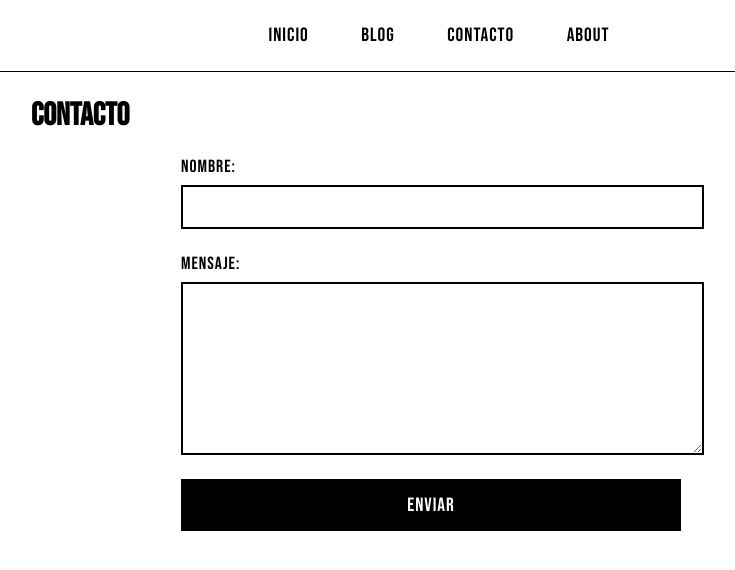
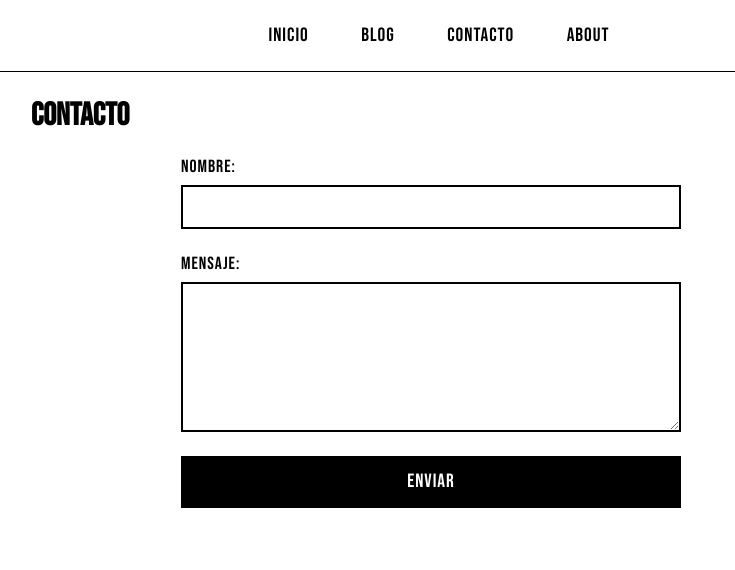
Before and after one commit to sosaricky/rickysosa, a Jekyll site: the page built from contact.md, in a window 1280 px wide. Shown: the top 570 px of the page, without its empty margins (209-944 px from the left). Built offline with Jekyll 4.4.1, drawn with Linux system fonts in a browser that asks for light colours.

Commit message:
solucionado el ancho del boton del form

```diff
--- a/_includes/head.html
+++ b/_includes/head.html
@@ -77,6 +77,8 @@
     cursor: pointer;
     transition: all 0.3s;
     margin-top: 1rem;
+    box-sizing: border-box;
+    width: 100%;
   }
 
   /* Tipografía para las etiquetas (labels) */
@@ -86,17 +88,18 @@
     font-size: 1.1rem;
     color: #000;
     margin-bottom: 0.5rem;
-    text-transform: uppercase; /* Opcional: MAYÚSCULAS */
+    text-transform: uppercase;
   }
 
   /* Tipografía para campos de texto */
   .form-input {
-    font-family: 'Inter', sans-serif; /* Legible y moderna */
+    font-family: 'Inter', sans-serif;
     font-size: 1rem;
     padding: 0.6rem;
     border: 2px solid #000;
     width: 100%;
     margin-bottom: 1.5rem;
+    box-sizing: border-box;
   }
 
   /* Estilo para el textarea */
@@ -104,4 +107,4 @@
     min-height: 150px;
     resize: vertical; /* Permite redimensionar solo verticalmente */
   }
-  </style>
+</style>
```
